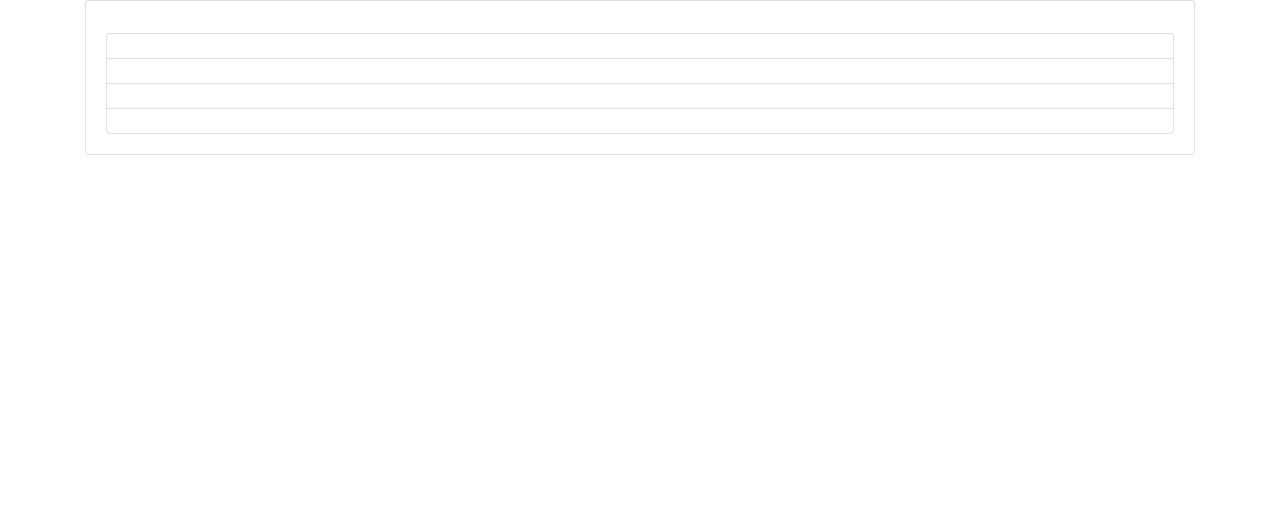
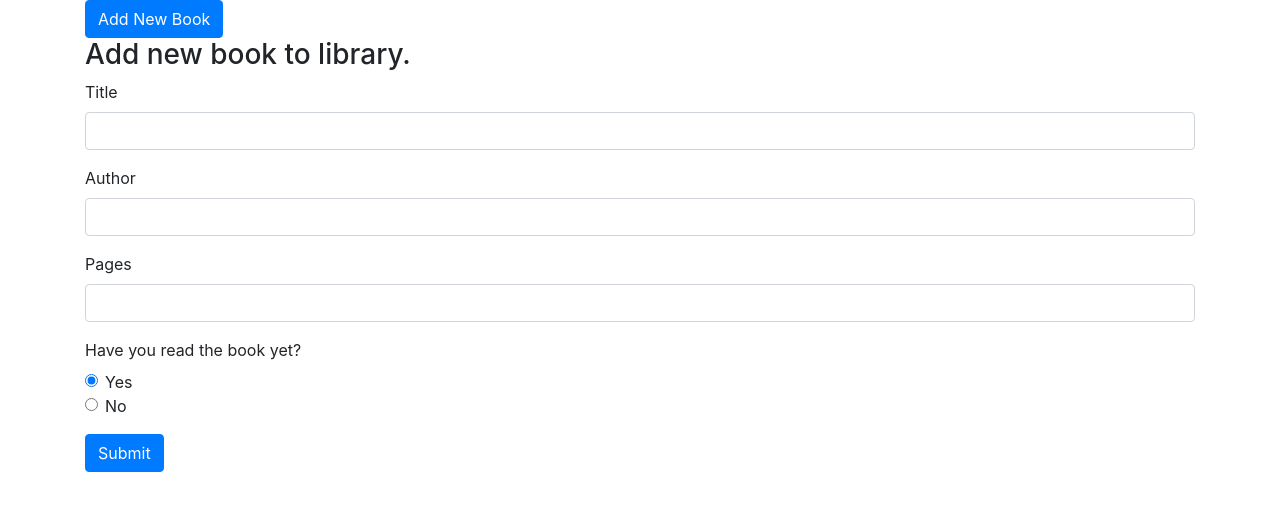
Before and after one commit to amundskm/book, a plain HTML site: page index.html in a window 1280 px wide. Drawn offline with nearby package versions, Linux system fonts and the light colour scheme.

Commit message:
create document template for adding books

```diff
--- a/book.js
+++ b/book.js
@@ -16,9 +16,35 @@ function book(title, author, pages, read){
 }
 
 // Add Book to myLibrary
+  // event listener on addBook button, show form.
+function addBookToLibrary(title, author, pages, read){
+  // when the html form for an new book is submitted, add the book to mylibary,
+  myLibary.push(book(title, author, pages, read))
+  // hide new book form
+}
+// Show Each Book in myLibary on webpage
 
-// Show Each Book in myLibary
+function updateLibrary(){
 
+  cardContainer = document.querySelector(#newBookCards)
+
+  for (book in myLibrary){
+    let template = '
+      <div class="card">
+        <div class="card-body">
+          <h5 class="card-title" id="book-title"></h5>
+          <ul class= "list-group">
+            <li class="list-group-item book-element-title">#{book.title}</li>
+            <li class="list-group-item book-element-author">#{book.author}</li>
+            <li class="list-group-item book-element-pages">#{book.pages}</li>
+            <li class="list-group-item book-element-read">#{book.read}</li>
+        </div>
+      </div>
+    ';
+    cardContainer.appendChild(template)
+  }
+
+}
 // Add Button to Remove any Book in myLibary
 
 // Add Button to Change any Book Status to Read
--- a/index.html
+++ b/index.html
@@ -11,17 +11,48 @@
     <title>Book JavaScript</title>
   </head>
   <body>
-    <div class="container">
-      <div class="card">
-        <div class="card-body">
-          <h5 class="card-title" id="book-title"></h5>
-          <ul class= "list-group">
-            <li class="list-group-item book-element-title"></li>
-            <li class="list-group-item book-element-author"></li>
-            <li class="list-group-item book-element-pages"></li>
-            <li class="list-group-item book-element-read"></li>
+    <!-- New Book Form -->
+
+    <div class="container" >
+      <button type="submit" class="btn btn-primary" id="addNewBookBtn">Add New Book</button>
+      <form id="newBookForm">
+        <div class="form-group">
+          <h3>Add new book to library.</h3>
+          <div class="form-group">
+            <label for="">Title</label>
+            <input type="text" class="form-control">
+          </div>
+          <div class="form-group">
+            <label for="">Author</label>
+            <input type="text" class="form-control">
+          </div>
+          <div class="form-group">
+            <label for="">Pages</label>
+            <input type="text" class="form-control">
+          </div>
+          <div class="form-group">
+            <label>Have you read the book yet?</label>
+            <div class="form-check">
+              <input class="form-check-input" type="radio" name="exampleRadios" id="exampleRadios1" value="option1" checked>
+              <label class="form-check-label" for="exampleRadios1">
+                Yes
+              </label>
+            </div>
+            <div class="form-check">
+              <input class="form-check-input" type="radio" name="exampleRadios" id="exampleRadios2" value="option2">
+              <label class="form-check-label" for="exampleRadios2">
+                No
+              </label>
+            </div>
+          </div>
+          <button type="submit" class="btn btn-primary">Submit</button>
         </div>
-      </div>
+      </form>
+    </div>
+
+    <!-- Book Cards -->
+    <div class="container" id="newBookCards">
+
     </div>
 
     <!-- Optional JavaScript -->
```
